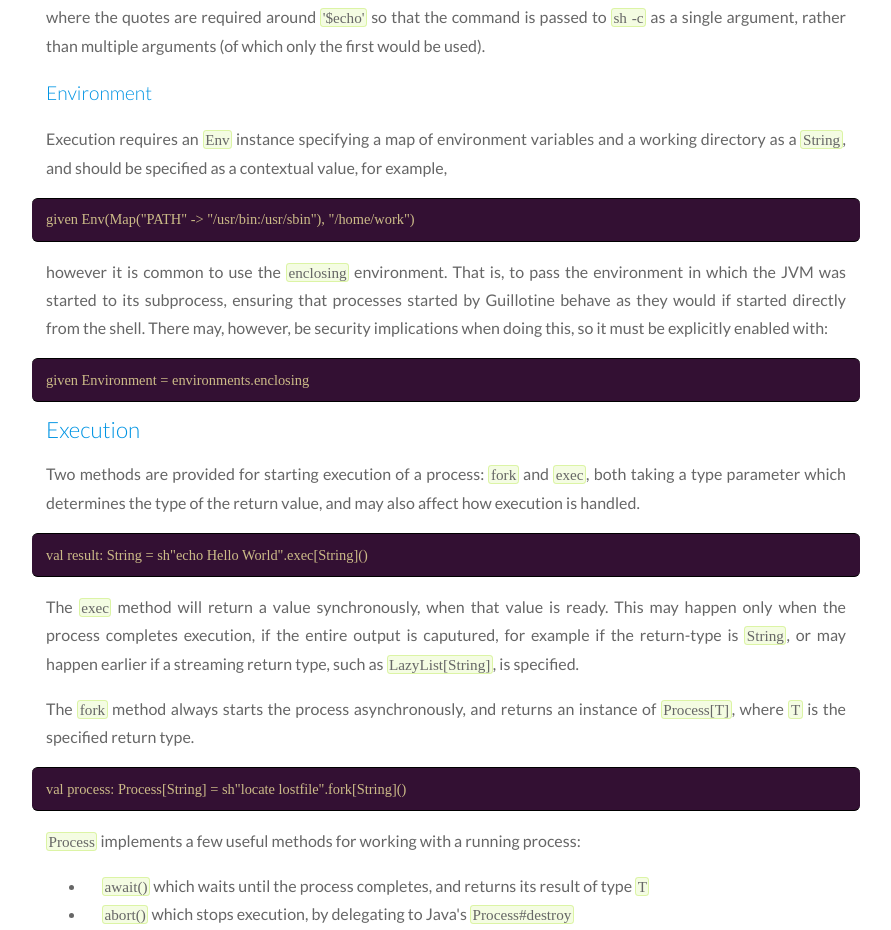
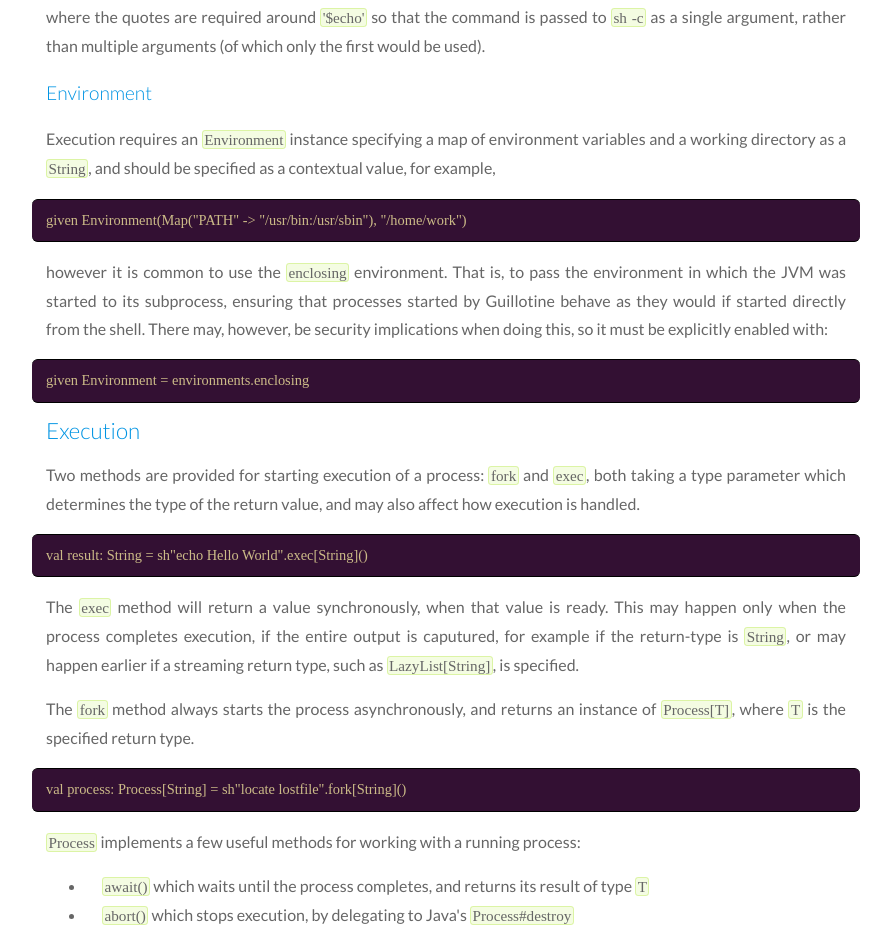
Before and after one commit to propensive/soundness.dev, a plain HTML site: page guillotine/index.html in a window 1280 px wide. Shown: the part 1839-2769 px from the top of the page, without its empty margins (194-1085 px from the left). Drawn offline with Linux system fonts and the light colour scheme; a web font is replaced by a local one.

Commit message:
Fix `Environment` in docs

```diff
--- a/guillotine/index.html
+++ b/guillotine/index.html
@@ -106,10 +106,10 @@ single argument, rather than multiple arguments (of which only the first would b
 
 <h4>Environment</h4>
 
-<p>Execution requires an <code>Env</code> instance specifying a map of environment variables and a working
+<p>Execution requires an <code>Environment</code> instance specifying a map of environment variables and a working
 directory as a <code>String</code>, and should be specified as a contextual value, for example,</p>
 <pre>
-given Env(Map("PATH" -> "/usr/bin:/usr/sbin"), "/home/work")
+given Environment(Map("PATH" -> "/usr/bin:/usr/sbin"), "/home/work")
 </pre>
 <p>however it is common to use the <code>enclosing</code> environment. That is, to pass the environment in which
 the JVM was started to its subprocess, ensuring that processes started by Guillotine behave as they
```
